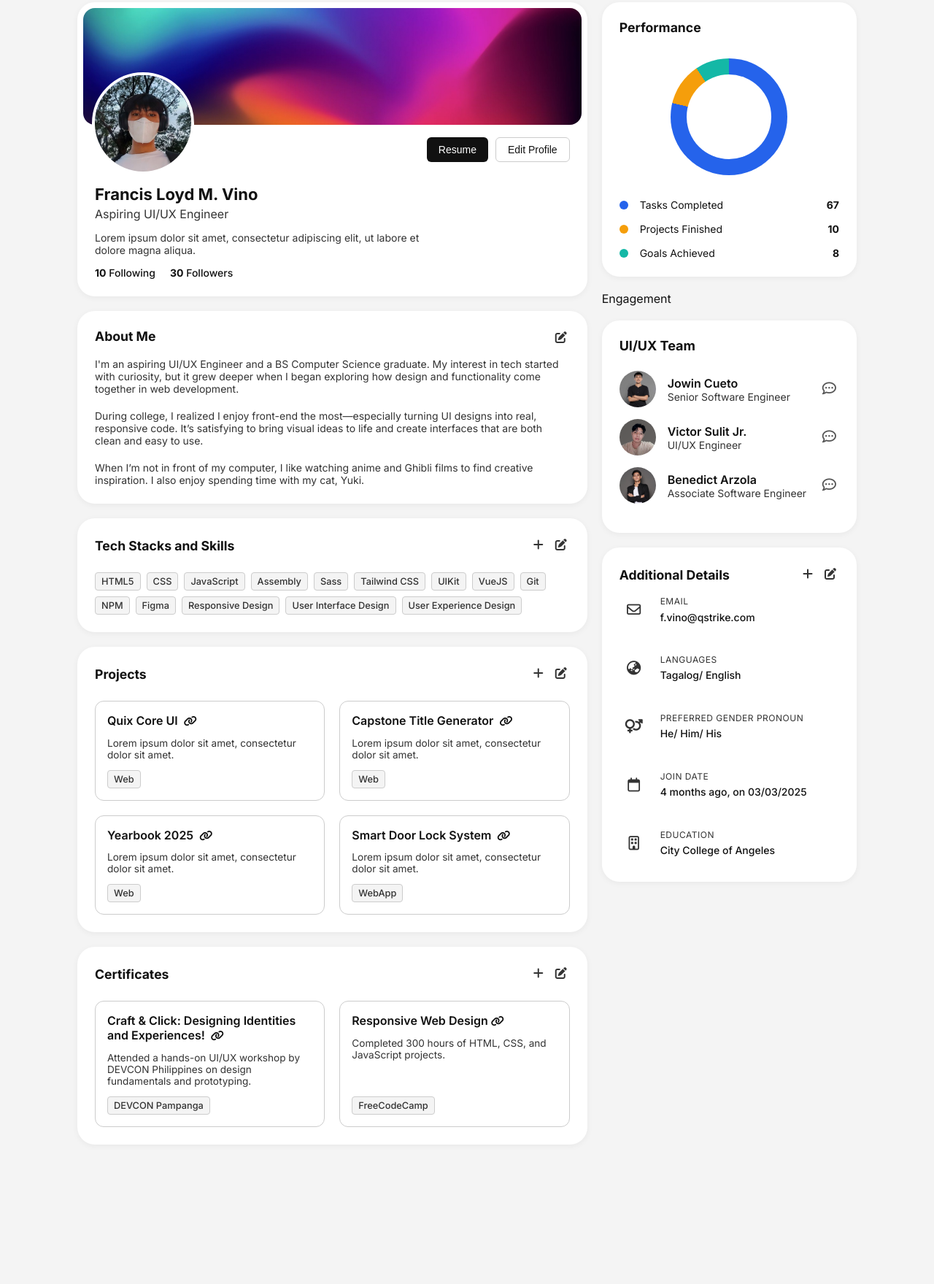
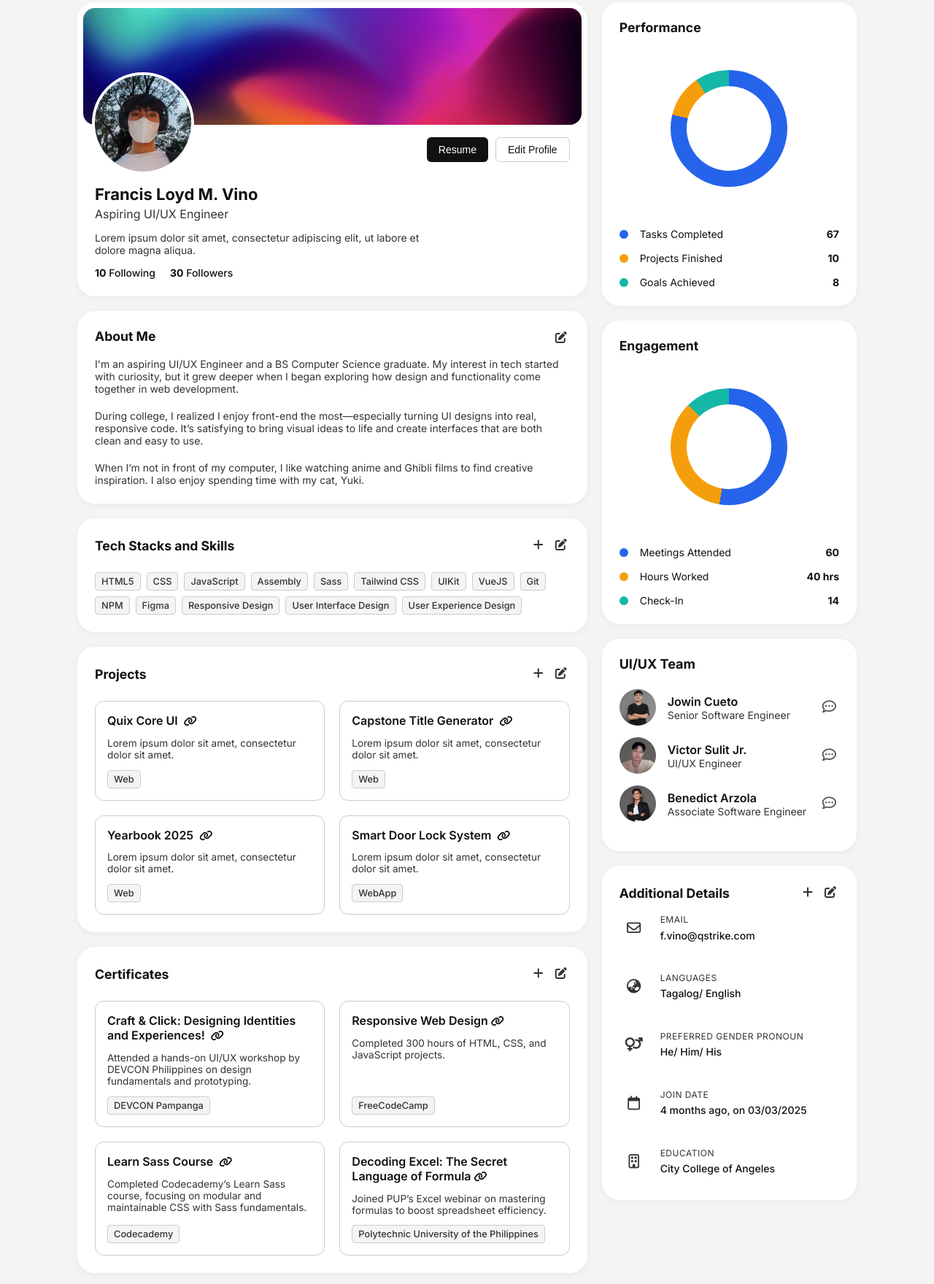
Before and after one commit to frncsvn30/Profile-Page, a plain HTML site: page index.html in a window 1280 px wide. Shown: the part 81-1840 px from the top of the page at 73% size. Before the commit the page ends 1679 px from the top, so only its background shows below. Drawn offline with Linux system fonts and the light colour scheme; a script that the page names is missing; files whose address does not match are found by name.

Commit message:
feat: complete engagement section and responsiveness | refactor code structure

```diff
--- a/css/partials/about.css
+++ b/css/partials/about.css
@@ -15,9 +15,9 @@
 }
 
 .about-header h2 {
-    font-size: 1.1rem;
-    margin: 0;
-    color: var(--text-color);
+  font-size: 1.1rem;
+  margin: 0;
+  color: var(--text-color);
 }
 
 .about-header button {
--- a/css/partials/performance.css
+++ b/css/partials/performance.css
@@ -11,20 +11,20 @@
 
 .performance-card h2 {
   font-size: 1.1rem;
-  margin: 0;
+  margin: 0 0 1rem 0;
   color: var(--text-color);
+}
+
+.overview {
+  display: flex;
+  flex-direction: column;
+  gap: 1.5rem;
 }
 
 .chart-container {
   display: flex;
   justify-content: center;
-  margin: 2rem;
-}
-
-@media (max-width: 480px) {
-  .chart-container {
-    margin: 1rem;
-  }
+  margin: 2rem 0;
 }
 
 /* radial donut */
@@ -34,11 +34,11 @@
   border-radius: 50%;
   position: relative;
   overflow: hidden;
-
   background: conic-gradient(
-    #2563EB 0% calc(var(--p1) * 1% - 0.01%),
-    #F59E0B calc(var(--p1) * 1%) calc(calc(var(--p1) + var(--p2)) * 1% - 0.01%),
-    #14B8A6 calc(calc(var(--p1) + var(--p2)) * 1%) calc(calc(var(--p1) + var(--p2) + var(--p3)) * 1% - 0.01%),
+    #2563eb 0% calc(var(--p1) * 1% - 0.01%),
+    #f59e0b calc(var(--p1) * 1%) calc(calc(var(--p1) + var(--p2)) * 1% - 0.01%),
+    #14b8a6 calc(calc(var(--p1) + var(--p2)) * 1%)
+      calc(calc(var(--p1) + var(--p2) + var(--p3)) * 1% - 0.01%),
     var(--navbar-bg) calc(calc(var(--p1) + var(--p2) + var(--p3)) * 1%) 100%
   );
 }
@@ -57,21 +57,45 @@
   transition: background 0.3s ease, color 0.3s ease;
 }
 
-@media (max-width: 768px) {
-  .radial-chart {
-    width: 150px;
-    height: 150px;
-    padding: 15px;
-  }
-  .radial-chart::after {
-    top: 15px;
-    left: 15px;
-    right: 15px;
-    bottom: 15px;
-  }
+.legend {
+  display: flex;
+  flex-direction: column;
+  gap: 1rem;
+  font-size: 14px;
 }
 
-@media (max-width: 480px) {
+.legend-item {
+  display: flex;
+  align-items: center;
+  gap: 1rem;
+}
+
+.legend-dot {
+  width: 12px;
+  height: 12px;
+  border-radius: 50%;
+}
+
+.dot-blue {
+  background-color: #2563eb;
+}
+
+.dot-orange {
+  background-color: #f59e0b;
+}
+
+.dot-teal {
+  background-color: #14b8a6;
+}
+
+.percent {
+  margin-left: auto;
+  font-weight: bold;
+  color: var(--text-color);
+}
+
+/* Responsive Styles */
+@media (max-width: 768px) {
   .radial-chart {
     width: 120px;
     height: 120px;
@@ -83,41 +107,29 @@
     right: 12px;
     bottom: 12px;
   }
-}
 
-.legend {
-  display: flex;
-  flex-direction: column;
+  .overview {
+    flex-direction: row;
+    align-items: center;
+    justify-content: space-evenly;
     gap: 1rem;
   }
 
-.legend-item {
-  display: flex;
-  align-items: center;
-  gap: 1rem;
-  font-size: 14px;
+  .chart-container {
+    margin: 1rem 0;
   }
 
   .legend-dot {
-  width: 12px;
-  height: 12px;
-  border-radius: 50%;
+    width: 10px;
+    height: 10px;
+  }
 }
 
-.dot-blue {
-  background-color: #2563EB;
+@media (max-width: 430px) {
+  .overview {
+    flex-direction: column;
+    align-items: center;
+    justify-content: center;
+    gap: 0.75rem;
   }
-
-.dot-orange {
-  background-color: #F59E0B;
 }
-
-.dot-teal {
-  background-color: #14B8A6;
-}
-
-.percent {
-  margin-left: auto;
-  font-weight: bold;
-  color: var(--text-color);
-}
--- a/css/partials/projects.css
+++ b/css/partials/projects.css
@@ -103,7 +103,6 @@
   font-size: 0.9rem;
 }
 
-
 @media (max-width: 768px) {
   .project-list {
     flex-direction: column;
--- a/css/variables.css
+++ b/css/variables.css
@@ -29,9 +29,9 @@
   --border: #444444;
 
   /* text colors */
-  --text-color: #f0f0f0;         /* primary text – very light gray */
-  --text-color-muted: #d9d9d9;   /* secondary text – slightly dimmer */
-  --text-color-light: #cccccc;   /* metadata or hints – dimmer still */
+  --text-color: #f0f0f0;
+  --text-color-muted: #d9d9d9;
+  --text-color-light: #cccccc;
   --text-color-white: #000000;
 
   /* UI */
--- a/index.html
+++ b/index.html
@@ -1,18 +1,19 @@
 <!DOCTYPE html>
 <html lang="en">
   <head>
-    <meta charset="UTF-8">
-    <meta name="viewport" content="width=device-width, initial-scale=1.0">
+    <meta charset="UTF-8" />
+    <meta name="viewport" content="width=device-width, initial-scale=1.0" />
     <title>Profile</title>
 
-    <link rel="stylesheet" href="css/style.css">
-    <link href="https://fonts.googleapis.com/css2?family=Inter:wght@400;500;600;700&display=swap" rel="stylesheet">
+    <link rel="stylesheet" href="css/style.css" />
+    <link
+      href="https://fonts.googleapis.com/css2?family=Inter:wght@400;500;600;700&display=swap"
+      rel="stylesheet"
+    />
     <link
       rel="stylesheet"
       href="https://cdnjs.cloudflare.com/ajax/libs/font-awesome/6.5.0/css/all.min.css"
     />
-
-
   </head>
   <body>
     <header>
@@ -20,8 +21,16 @@
         <div class="navbar-container">
           <div class="navbar-left">
             <a href="#" class="logo-link">
-                        <img src="./assets/images/qstrike-logo.png" alt="Qstrike Logo Light" class="logo logo-light" />
-                        <img src="./assets/images/Qstrike logo dark.png" alt="Qstrike Logo Dark" class="logo logo-dark" />
+              <img
+                src="./assets/images/qstrike-logo.png"
+                alt="Qstrike Logo Light"
+                class="logo logo-light"
+              />
+              <img
+                src="./assets/images/Qstrike logo dark.png"
+                alt="Qstrike Logo Dark"
+                class="logo logo-dark"
+              />
             </a>
             <input type="text" placeholder="Search..." />
           </div>
@@ -45,18 +54,45 @@
 
     <main class="main-container">
       <section class="left-parent">
-            <section data-include="partials/profile.html" aria-label="Profile Section"></section>
-            <section data-include="partials/about.html" aria-label="About Section"></section>
-            <section data-include="partials/techstacks.html" aria-label="Tech Stacks Section"></section>
-            <section data-include="partials/projects.html" aria-label="Projects Section"></section>
-            <section data-include="partials/certification.html" aria-label="Certification Section"></section>
+        <section
+          data-include="partials/profile.html"
+          aria-label="Profile Section"
+        ></section>
+        <section
+          data-include="partials/about.html"
+          aria-label="About Section"
+        ></section>
+        <section
+          data-include="partials/techstacks.html"
+          aria-label="Tech Stacks Section"
+        ></section>
+        <section
+          data-include="partials/projects.html"
+          aria-label="Projects Section"
+        ></section>
+        <section
+          data-include="partials/certification.html"
+          aria-label="Certification Section"
+        ></section>
       </section>
 
       <aside class="right-parent">
-            <section data-include="partials/performance.html" aria-label="Profile Section"></section>
-            <section data-include="partials/engagement.html" aria-label="Profile Section"></section>
-            <section data-include="partials/team.html" aria-label="Profile Section"></section>
-            <section data-include="partials/addDetails.html" aria-label="Profile Section"></section>
+        <section
+          data-include="partials/performance.html"
+          aria-label="Profile Section"
+        ></section>
+        <section
+          data-include="partials/engagement.html"
+          aria-label="Profile Section"
+        ></section>
+        <section
+          data-include="partials/team.html"
+          aria-label="Profile Section"
+        ></section>
+        <section
+          data-include="partials/addDetails.html"
+          aria-label="Profile Section"
+        ></section>
       </aside>
     </main>
 
--- a/partials/certification.html
+++ b/partials/certification.html
@@ -15,9 +15,15 @@
     <div class="project-list">
       <div class="project-item">
         <a href="#" class="project-link">
-          <h4>Craft & Click: Designing Identities and Experiences! <i class="fas fa-link"></i></h4>
+          <h4>
+            Craft & Click: Designing Identities and Experiences!
+            <i class="fas fa-link"></i>
+          </h4>
         </a>
-        <p>Attended a hands-on UI/UX workshop by DEVCON Philippines on design fundamentals and prototyping.</p>
+        <p>
+          Attended a hands-on UI/UX workshop by DEVCON Philippines on design
+          fundamentals and prototyping.
+        </p>
         <span>DEVCON Pampanga</span>
       </div>
       <div class="project-item">
@@ -27,6 +33,23 @@
         <p>Completed 300 hours of HTML, CSS, and JavaScript projects.</p>
         <span>FreeCodeCamp</span>
       </div>
+      <div class="project-item">
+        <a href="#" class="project-link">
+          <h4>
+            Learn Sass Course
+            <i class="fas fa-link"></i>
+          </h4>
+        </a>
+        <p>Completed Codecademy’s Learn Sass course, focusing on modular and maintainable CSS with Sass fundamentals.</p>
+        <span>Codecademy</span>
+      </div>
+      <div class="project-item">
+        <a href="#" class="project-link">
+          <h4>Decoding Excel: The Secret Language of Formula<i class="fas fa-link"></i></h4>
+        </a>
+        <p>Joined PUP’s Excel webinar on mastering formulas to boost spreadsheet efficiency.</p>
+        <span>Polytechnic University of the Philippines</span>
+      </div>
     </div>
   </div>
 </article>
--- a/partials/engagement.html
+++ b/partials/engagement.html
@@ -1 +1,30 @@
-Engagement
+<article class="performance-card">
+  <h2>Engagement</h2>
+
+  <div class="overview">
+    <div class="chart-container">
+      <div
+        class="radial-chart"
+        style="--p1: 52.63; --p2: 35.09; --p3: 12.28"
+      ></div>
+    </div>
+
+    <div class="legend">
+      <div class="legend-item">
+        <div class="legend-dot dot-blue"></div>
+        <span>Meetings Attended</span>
+        <span class="percent">60</span>
+      </div>
+      <div class="legend-item">
+        <div class="legend-dot dot-orange"></div>
+        <span>Hours Worked</span>
+        <span class="percent">40 hrs</span>
+      </div>
+      <div class="legend-item">
+        <div class="legend-dot dot-teal"></div>
+        <span>Check-In</span>
+        <span class="percent">14</span>
+      </div>
+    </div>
+  </div>
+</article>
--- a/partials/performance.html
+++ b/partials/performance.html
@@ -1,8 +1,12 @@
-  <article class="performance-card">
-    <h2>Performance</h2>
+<article class="performance-card">
+  <h2>Performance</h2>
 
+  <div class="overview">
     <div class="chart-container">
-      <div class="radial-chart" style="--p1: 78.82; --p2: 11.76; --p3: 9.41;"></div>
+      <div
+        class="radial-chart"
+        style="--p1: 78.82; --p2: 11.76; --p3: 9.41"
+      ></div>
     </div>
 
     <div class="legend">
@@ -22,4 +26,5 @@
         <span class="percent">8</span>
       </div>
     </div>
-  </article>
+  </div>
+</article>
```
Also changed, not shown: partials/profile.html (+9 -2 lines), partials/projects.html (+20 -4 lines), scripts/darkMode.js (+10 -10 lines), scripts/toggle.js (+10 -10 lines), css/partials/addDetails.css (line endings or trailing spaces), css/partials/team.css (line endings or trailing spaces). Lines whose indentation alone changed are shown as unchanged.
